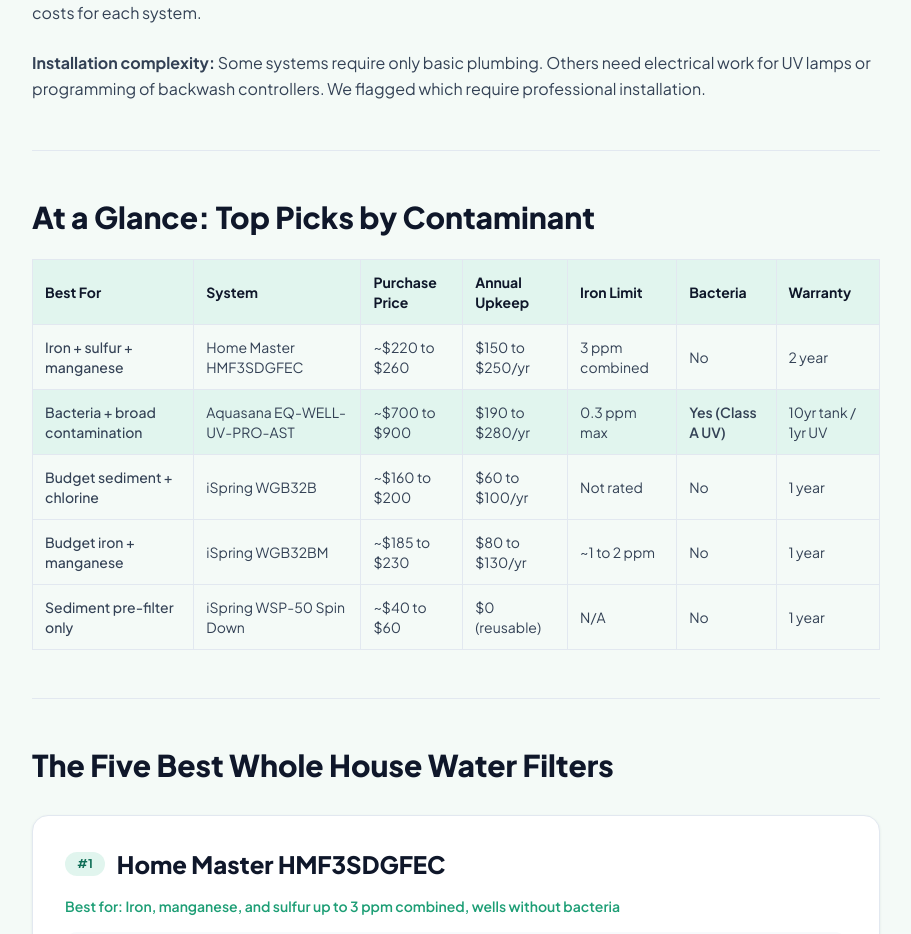
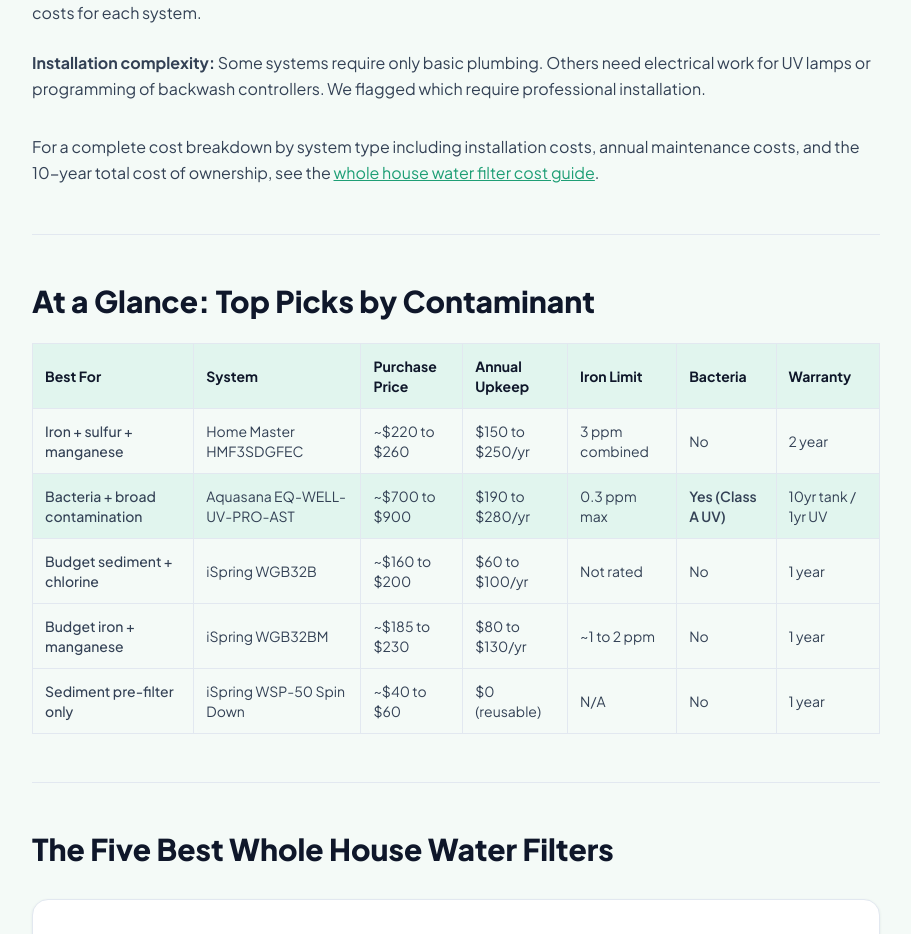
Before and after one commit to thebasementguide2026/thewell.guide-, a Next.js app: page /reviews/best-whole-house-water-filters in a window 1280 px wide. Shown: the part 1760-2694 px from the top of the page, without its empty margins (184-1095 px from the left). Built offline with nearby package versions, Linux system fonts and the light colour scheme.

Commit message:
Add cross-link to whole-house-water-filter-cost guide

```diff
--- a/app/reviews/best-whole-house-water-filters/page.tsx
+++ b/app/reviews/best-whole-house-water-filters/page.tsx
@@ -248,6 +248,9 @@
           </p>
           <p className='text-slate-700 leading-relaxed mb-8'>
             <strong>Installation complexity:</strong> Some systems require only basic plumbing. Others need electrical work for UV lamps or programming of backwash controllers. We flagged which require professional installation.
+          </p>
+          <p className='text-slate-700 leading-relaxed mb-8'>
+            For a complete cost breakdown by system type including installation costs, annual maintenance costs, and the 10-year total cost of ownership, see the <Link href='/cost-guides/whole-house-water-filter-cost' className='underline' style={{ color: '#1D9E75' }}>whole house water filter cost guide</Link>.
           </p>
         </div>
 
```
